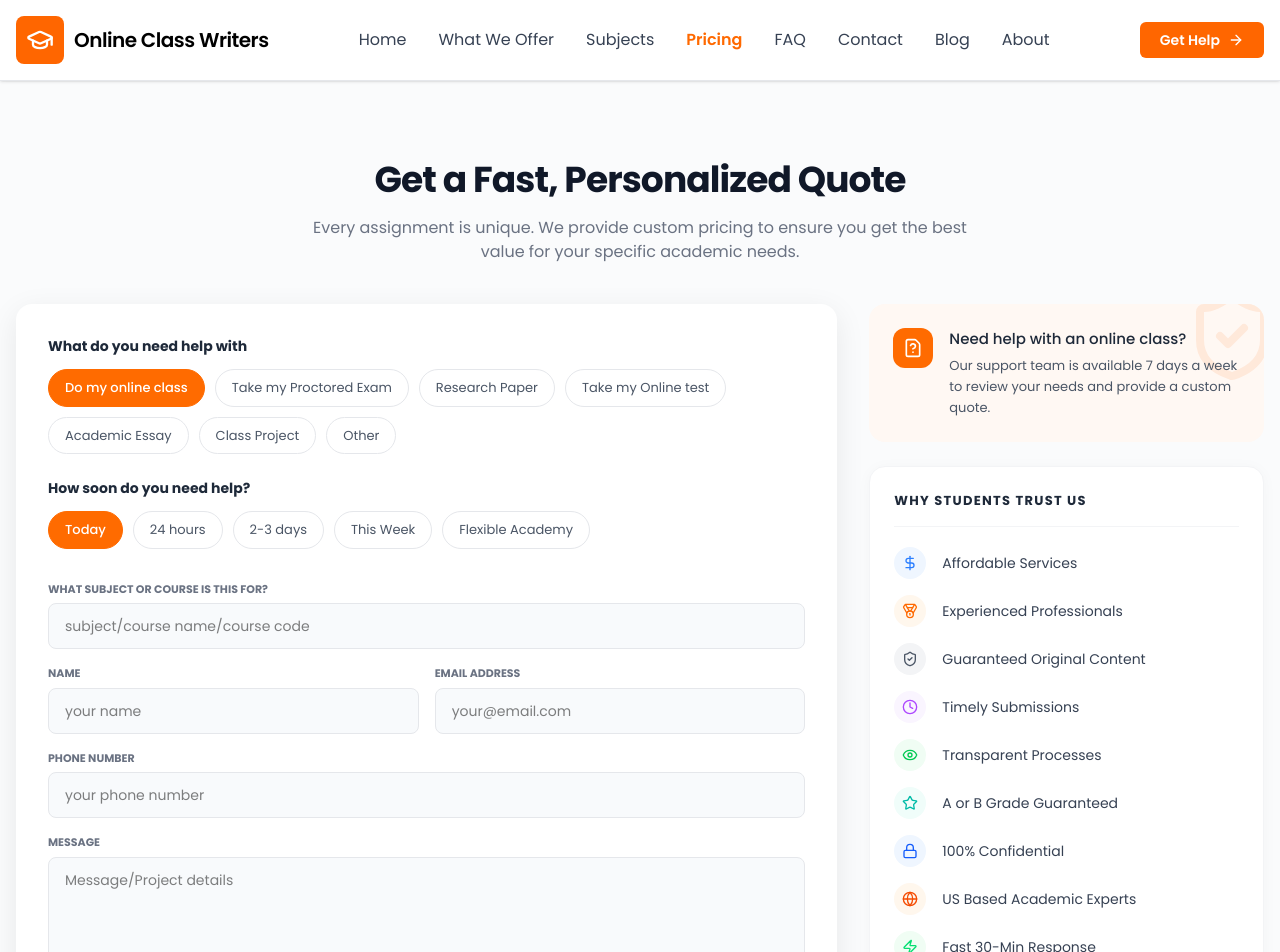
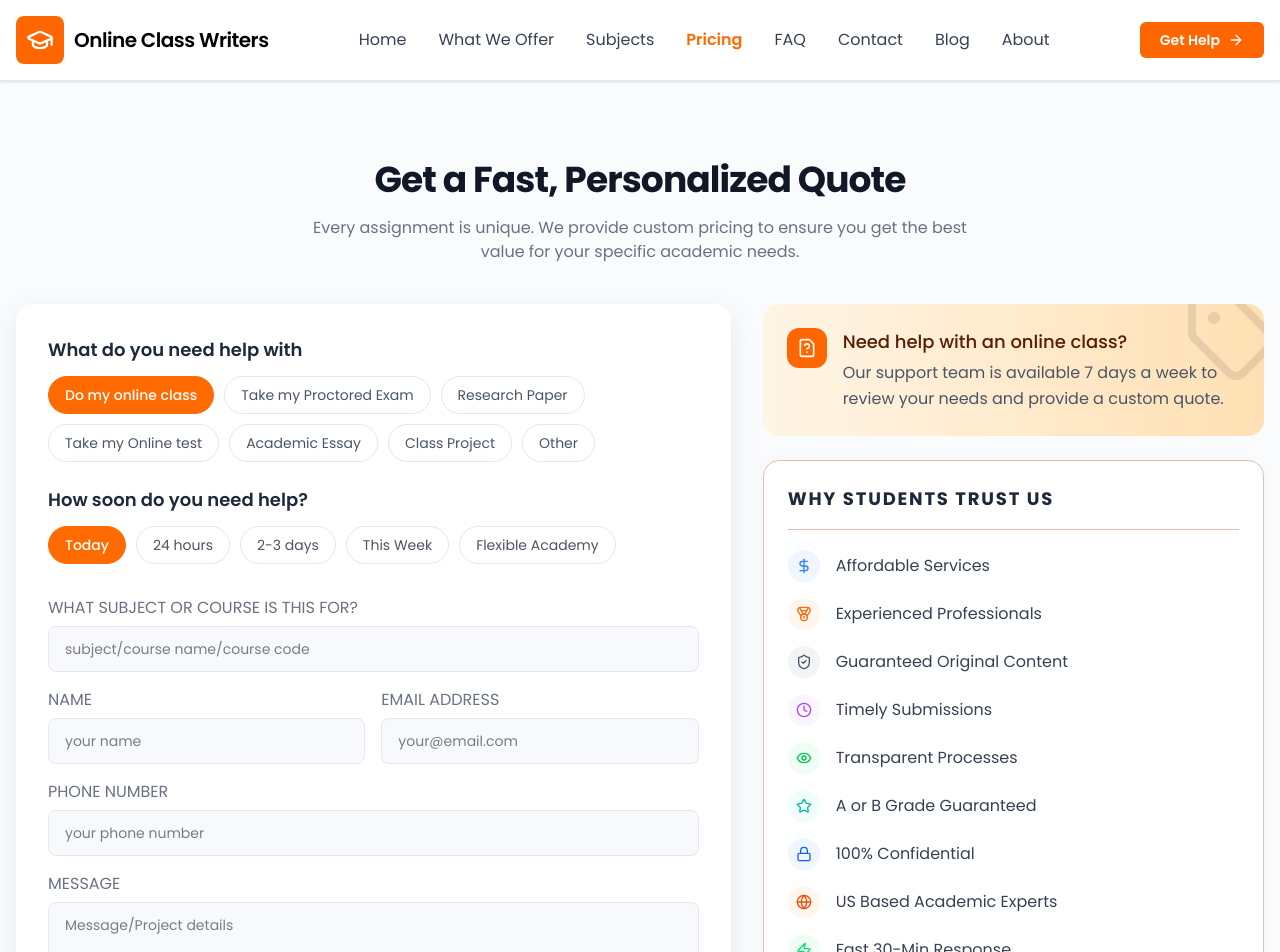
Before and after one commit to Mern-Unbeatable/alainmwadzua, a React app: page /pricing in a window 1280 px wide. Shown: the top 952 px of the page. Built offline with nearby package versions, Linux system fonts and the light colour scheme.

Commit message:
Refactor Pricing components for improved layout and styling; enhance QuoteForm and TrustSidebar for better readability and user experience

```diff
--- a/src/components/pricing/PricingMainSection.jsx
+++ b/src/components/pricing/PricingMainSection.jsx
@@ -5,11 +5,11 @@ import TrustSidebar from './TrustSidebar';
 const PricingMainSection = () => {
   return (
     <main className= "container mx-auto px-4 grid grid-cols-1 lg:grid-cols-12 gap-8 pb-20">
-      <div className="lg:col-span-8">
+      <div className="lg:col-span-7">
         <QuoteForm />
       </div>
 
-      <div className="lg:col-span-4">
+      <div className="lg:col-span-5">
         <TrustSidebar />
       </div>
     </main>
--- a/src/components/pricing/QuoteForm.jsx
+++ b/src/components/pricing/QuoteForm.jsx
@@ -19,14 +19,14 @@ const QuoteForm = () => {
 
         {/* Help Type Options */}
         <div>
-          <label className="block text-[14px] font-bold text-gray-800 mb-3">What do you need help with</label>
+          <label className="block text-lg font-semibold text-gray-800 mb-3">What do you need help with</label>
           <div className="flex flex-wrap gap-2.5">
             {helpOptions.map((option) => (
               <button
                 key={option}
                 type="button"
                 onClick={() => setHelpType(option)}
-                className={`px-4 py-2 text-[13px] rounded-full border transition-all ${
+                className={`px-4 py-2 text-sm rounded-full border transition-all ${
                   helpType === option
                     ? 'bg-[#ff6b00] border-[#ff6b00] text-white font-medium'
                     : 'bg-white border-gray-200 text-gray-600 hover:border-gray-300'
@@ -40,14 +40,14 @@ const QuoteForm = () => {
 
         {/* Timeline Options */}
         <div>
-          <label className="block text-[14px] font-bold text-gray-800 mb-3">How soon do you need help?</label>
+          <label className="block text-lg font-semibold text-gray-800 mb-3">How soon do you need help?</label>
           <div className="flex flex-wrap gap-2.5">
             {timelineOptions.map((option) => (
               <button
                 key={option}
                 type="button"
                 onClick={() => setTimeline(option)}
-                className={`px-4 py-2 text-[13px] rounded-full border transition-all ${
+                className={`px-4 py-2 text-sm rounded-full border transition-all ${
                   timeline === option
                     ? 'bg-[#ff6b00] border-[#ff6b00] text-white font-medium'
                     : 'bg-white border-gray-200 text-gray-600 hover:border-gray-300'
@@ -62,55 +62,55 @@ const QuoteForm = () => {
         {/* Input Fields */}
         <div className="space-y-4 pt-2">
           <div>
-            <label className="block text-[11px] font-bold text-gray-500 uppercase mb-1.5">What subject or course is this for?</label>
+            <label className="block text-base  text-gray-500 uppercase mb-1.5">What subject or course is this for?</label>
             <input
               type="text"
               placeholder="subject/course name/course code"
-              className="w-full px-4 py-3 bg-[#f8fafc] border border-gray-200 rounded-lg text-sm focus:outline-none focus:border-gray-300 focus:bg-white transition-colors"
+              className="w-full px-4 py-3 bg-[#F8F9FC] border border-gray-200 rounded-lg text-sm focus:outline-none focus:border-gray-300 focus:bg-white transition-colors"
             />
           </div>
 
           <div className="grid grid-cols-1 md:grid-cols-2 gap-4">
             <div>
-              <label className="block text-[11px] font-bold text-gray-500 uppercase mb-1.5">Name</label>
+              <label className="block text-base  text-gray-500 uppercase mb-1.5">Name</label>
               <input
                 type="text"
                 placeholder="your name"
-                className="w-full px-4 py-3 bg-[#f8fafc] border border-gray-200 rounded-lg text-sm focus:outline-none focus:border-gray-300 focus:bg-white transition-colors"
+                className="w-full px-4 py-3 bg-[#F8F9FC] border border-gray-200 rounded-lg text-sm focus:outline-none focus:border-gray-300 focus:bg-white transition-colors"
               />
             </div>
             <div>
-              <label className="block text-[11px] font-bold text-gray-500 uppercase mb-1.5">Email Address</label>
+              <label className="block text-base  text-gray-500 uppercase mb-1.5">Email Address</label>
               <input
                 type="email"
                 placeholder="your@email.com"
-                className="w-full px-4 py-3 bg-[#f8fafc] border border-gray-200 rounded-lg text-sm focus:outline-none focus:border-gray-300 focus:bg-white transition-colors"
+                className="w-full px-4 py-3 bg-[#F8F9FC] border border-gray-200 rounded-lg text-sm focus:outline-none focus:border-gray-300 focus:bg-white transition-colors"
               />
             </div>
           </div>
 
           <div>
-            <label className="block text-[11px] font-bold text-gray-500 uppercase mb-1.5">Phone Number</label>
+            <label className="block text-base  text-gray-500 uppercase mb-1.5">Phone Number</label>
             <input
               type="tel"
               placeholder="your phone number"
-              className="w-full px-4 py-3 bg-[#f8fafc] border border-gray-200 rounded-lg text-sm focus:outline-none focus:border-gray-300 focus:bg-white transition-colors"
+              className="w-full px-4 py-3 bg-[#F8F9FC] border border-gray-200 rounded-lg text-sm focus:outline-none focus:border-gray-300 focus:bg-white transition-colors"
             />
           </div>
 
           <div>
-            <label className="block text-[11px] font-bold text-gray-500 uppercase mb-1.5">Message</label>
+            <label className="block text-base  text-gray-500 uppercase mb-1.5">Message</label>
             <textarea
               rows="4"
               placeholder="Message/Project details"
-              className="w-full px-4 py-3 bg-[#f8fafc] border border-gray-200 rounded-lg text-sm focus:outline-none focus:border-gray-300 focus:bg-white transition-colors resize-none"
+              className="w-full px-4 py-3 bg-[#F8F9FC] border border-gray-200 rounded-lg text-sm focus:outline-none focus:border-gray-300 focus:bg-white transition-colors resize-none"
             ></textarea>
           </div>
         </div>
 
         <button
           type="submit"
-          className="w-full py-3.5 bg-[#ff6b00] hover:bg-[#e66000] text-white font-bold text-[15px] rounded-lg transition-colors"
+          className="w-full py-3.5 bg-primary hover:bg-primary/80 text-white font-bold text-[15px] rounded-lg transition-colors"
         >
           Get My Free Quote
         </button>
--- a/src/components/pricing/TrustSidebar.jsx
+++ b/src/components/pricing/TrustSidebar.jsx
@@ -1,7 +1,8 @@
 import React from 'react';
 import {
   FileQuestion, DollarSign, Medal, ShieldCheck,
-  Clock, Eye, Star, Lock, Globe, Zap
+  Clock, Eye, Star, Lock, Globe, Zap,
+  Tag
 } from 'lucide-react';
 
 const TrustSidebar = () => {
@@ -20,19 +21,19 @@ const TrustSidebar = () => {
   return (
     <div className="space-y-6">
       {/* Support Alert Box */}
-      <div className="bg-[#fff8f3] rounded-2xl p-6 relative overflow-hidden">
+      <div className="bg-gradient-to-r from-[#FFF5E6] to-[#FFE0B3] rounded-2xl p-6 relative overflow-hidden">
         {/* Decorative heart watermark background like the image */}
         <div className="absolute -right-4 -top-4 opacity-10">
-            <ShieldCheck className="w-24 h-24 text-[#ff6b00]" />
+            <Tag className="w-24 h-24 text-[#191C1E]" />
         </div>
 
         <div className="flex gap-4 relative z-10">
-          <div className="p-2.5 bg-[#ff6b00] rounded-xl text-white shrink-0 h-fit">
+          <div className="p-2.5 bg-primary rounded-xl text-white shrink-0 h-fit">
             <FileQuestion className="w-5 h-5" />
           </div>
           <div>
-            <h4 className="font-medium text-gray-800 text-[15px] mb-1">Need help with an online class?</h4>
-            <p className="text-[13px] text-gray-600 leading-relaxed">
+            <h4 className="font-medium text-[#561D00] text-lg mb-1">Need help with an online class?</h4>
+            <p className="text-base text-gray-600 leading-relaxed">
               Our support team is available 7 days a week to review your needs and provide a custom quote.
             </p>
           </div>
@@ -40,8 +41,8 @@ const TrustSidebar = () => {
       </div>
 
       {/* Trust List */}
-      <div className="bg-white border border-gray-100 rounded-2xl p-6 shadow-[0_2px_15px_rgb(0,0,0,0.03)]">
-        <h3 className="text-[13px] font-bold tracking-widest text-gray-800 uppercase border-b border-gray-100 pb-4 mb-5">
+      <div className="bg-white border border-[#E3BFB1] rounded-2xl p-6 shadow-[0_2px_15px_rgb(0,0,0,0.03)]">
+        <h3 className="text-lg font-bold tracking-widest text-gray-800 uppercase border-b border-[#E3BFB1] pb-4 mb-5">
           WHY STUDENTS TRUST US
         </h3>
         <ul className="space-y-4">
@@ -50,7 +51,7 @@ const TrustSidebar = () => {
               <div className={`w-8 h-8 rounded-full ${point.bg} flex items-center justify-center shrink-0`}>
                 {point.icon}
               </div>
-              <span className="text-[14px] text-gray-700">{point.text}</span>
+              <span className="text-base text-gray-700">{point.text}</span>
             </li>
           ))}
         </ul>
```
